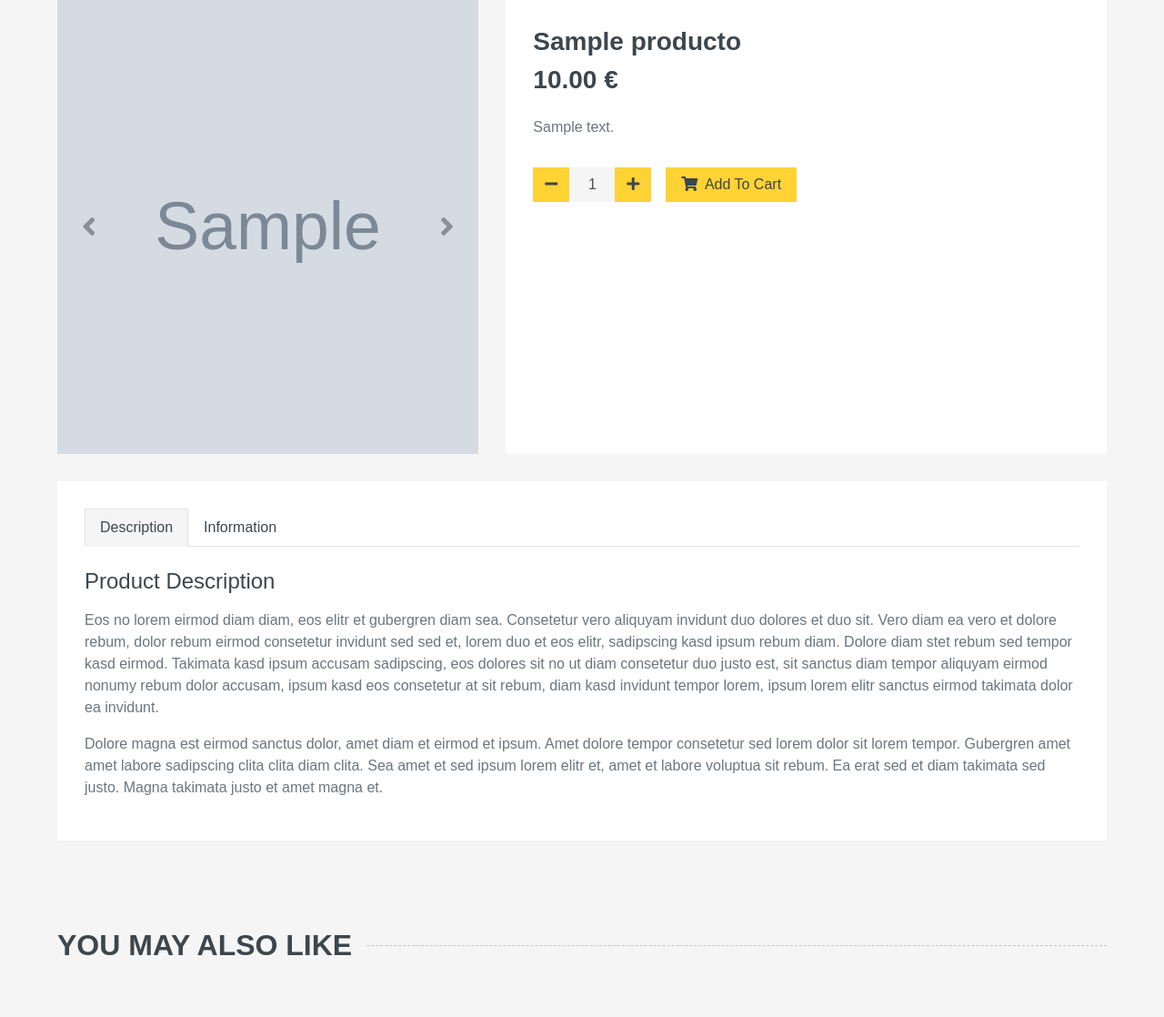
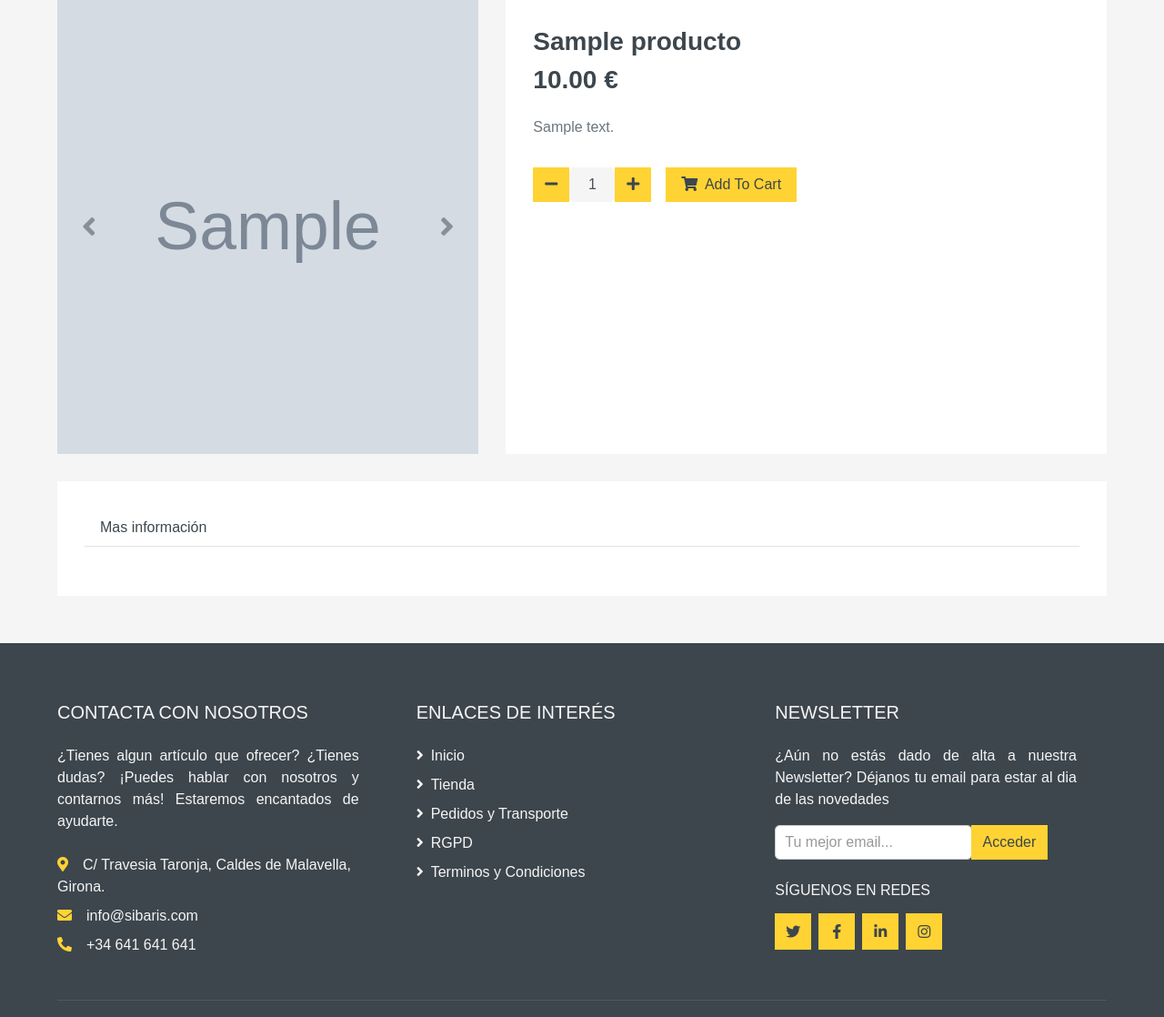
Before and after one commit to christian1913/tienda-online, a Django app: a page that uses tienda-online/templates/frontend/productos/index.html in a window 1280 px wide. Shown: the part 162-1280 px from the top of the page at 91% size. Run offline with Django 4.2, Linux system fonts and the light colour scheme; tables that the repository leaves empty hold one stand-in row (values such as "Sample post"); grey boxes marked "Sample" are stand-in pictures; some libraries are stand-ins or nearby versions.

Commit message:
update productos

```diff
--- a/tienda-online/templates/frontend/productos/carrousel.html
+++ b/tienda-online/templates/frontend/productos/carrousel.html
@@ -1,4 +1,6 @@
 {% load static %}
+
+<!-- Inabilitado temporalmente -->
 
 <div class="container-fluid py-5">
     <h2 class="section-title position-relative text-uppercase mx-xl-5 mb-4"><span class="bg-secondary pr-3">You May Also Like</span></h2>
--- a/tienda-online/templates/frontend/productos/detalles.html
+++ b/tienda-online/templates/frontend/productos/detalles.html
@@ -3,48 +3,26 @@
 <div class="col">
     <div class="bg-light p-30">
         <div class="nav nav-tabs mb-4">
-            <a class="nav-item nav-link text-dark active" data-toggle="tab" href="#tab-pane-1">Description</a>
-            <a class="nav-item nav-link text-dark" data-toggle="tab" href="#tab-pane-2">Information</a>
+            <a class="nav-item nav-link text-dark" data-toggle="tab" href="#tab-pane-2">Mas información</a>
         </div>
         <div class="tab-content">
-            <div class="tab-pane fade show active" id="tab-pane-1">
-                <h4 class="mb-3">Product Description</h4>
-                <p>Eos no lorem eirmod diam diam, eos elitr et gubergren diam sea. Consetetur vero aliquyam invidunt duo dolores et duo sit. Vero diam ea vero et dolore rebum, dolor rebum eirmod consetetur invidunt sed sed et, lorem duo et eos elitr, sadipscing kasd ipsum rebum diam. Dolore diam stet rebum sed tempor kasd eirmod. Takimata kasd ipsum accusam sadipscing, eos dolores sit no ut diam consetetur duo justo est, sit sanctus diam tempor aliquyam eirmod nonumy rebum dolor accusam, ipsum kasd eos consetetur at sit rebum, diam kasd invidunt tempor lorem, ipsum lorem elitr sanctus eirmod takimata dolor ea invidunt.</p>
-                <p>Dolore magna est eirmod sanctus dolor, amet diam et eirmod et ipsum. Amet dolore tempor consetetur sed lorem dolor sit lorem tempor. Gubergren amet amet labore sadipscing clita clita diam clita. Sea amet et sed ipsum lorem elitr et, amet et labore voluptua sit rebum. Ea erat sed et diam takimata sed justo. Magna takimata justo et amet magna et.</p>
-            </div>
             <div class="tab-pane fade" id="tab-pane-2">
-                <h4 class="mb-3">Additional Information</h4>
-                <p>Eos no lorem eirmod diam diam, eos elitr et gubergren diam sea. Consetetur vero aliquyam invidunt duo dolores et duo sit. Vero diam ea vero et dolore rebum, dolor rebum eirmod consetetur invidunt sed sed et, lorem duo et eos elitr, sadipscing kasd ipsum rebum diam. Dolore diam stet rebum sed tempor kasd eirmod. Takimata kasd ipsum accusam sadipscing, eos dolores sit no ut diam consetetur duo justo est, sit sanctus diam tempor aliquyam eirmod nonumy rebum dolor accusam, ipsum kasd eos consetetur at sit rebum, diam kasd invidunt tempor lorem, ipsum lorem elitr sanctus eirmod takimata dolor ea invidunt.</p>
+                <h4 class="mb-3">Información Detallada</h4>
+                <p> {{ productos.informacion }} </p>
                 <div class="row">
                     <div class="col-md-6">
                         <ul class="list-group list-group-flush">
                             <li class="list-group-item px-0">
-                                Sit erat duo lorem duo ea consetetur, et eirmod takimata.
+                                Peso: {{ productos.peso }}
                             </li>
                             <li class="list-group-item px-0">
-                                Amet kasd gubergren sit sanctus et lorem eos sadipscing at.
+                                Dimensiones: {{ productos.dimensiones }}
                             </li>
                             <li class="list-group-item px-0">
-                                Duo amet accusam eirmod nonumy stet et et stet eirmod.
+                                Año: {{ productos.año }}
                             </li>
                             <li class="list-group-item px-0">
-                                Takimata ea clita labore amet ipsum erat justo voluptua. Nonumy.
-                            </li>
-                          </ul>
-                    </div>
-                    <div class="col-md-6">
-                        <ul class="list-group list-group-flush">
-                            <li class="list-group-item px-0">
-                                Sit erat duo lorem duo ea consetetur, et eirmod takimata.
-                            </li>
-                            <li class="list-group-item px-0">
-                                Amet kasd gubergren sit sanctus et lorem eos sadipscing at.
-                            </li>
-                            <li class="list-group-item px-0">
-                                Duo amet accusam eirmod nonumy stet et et stet eirmod.
-                            </li>
-                            <li class="list-group-item px-0">
-                                Takimata ea clita labore amet ipsum erat justo voluptua. Nonumy.
+                                Estado: {{ productos.estado }}
                             </li>
                           </ul>
                     </div>
--- a/tienda-online/templates/frontend/productos/index.html
+++ b/tienda-online/templates/frontend/productos/index.html
@@ -24,9 +24,6 @@
 
 
     <!-- Products Start -->
-            {% block carrousel %}
-            {% include 'frontend/productos/carrousel.html' %}
-            {% endblock %}
 
 
 {% endblock %}
```
